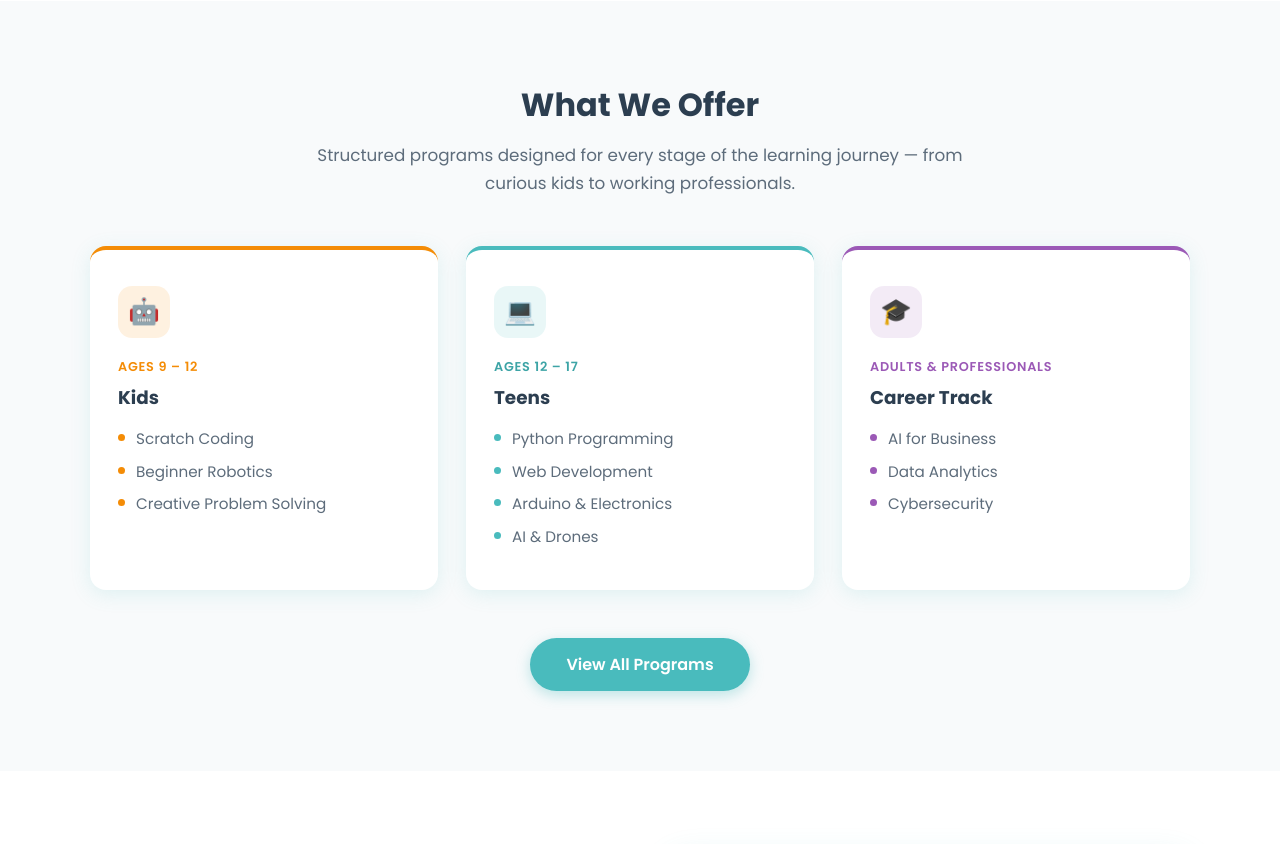
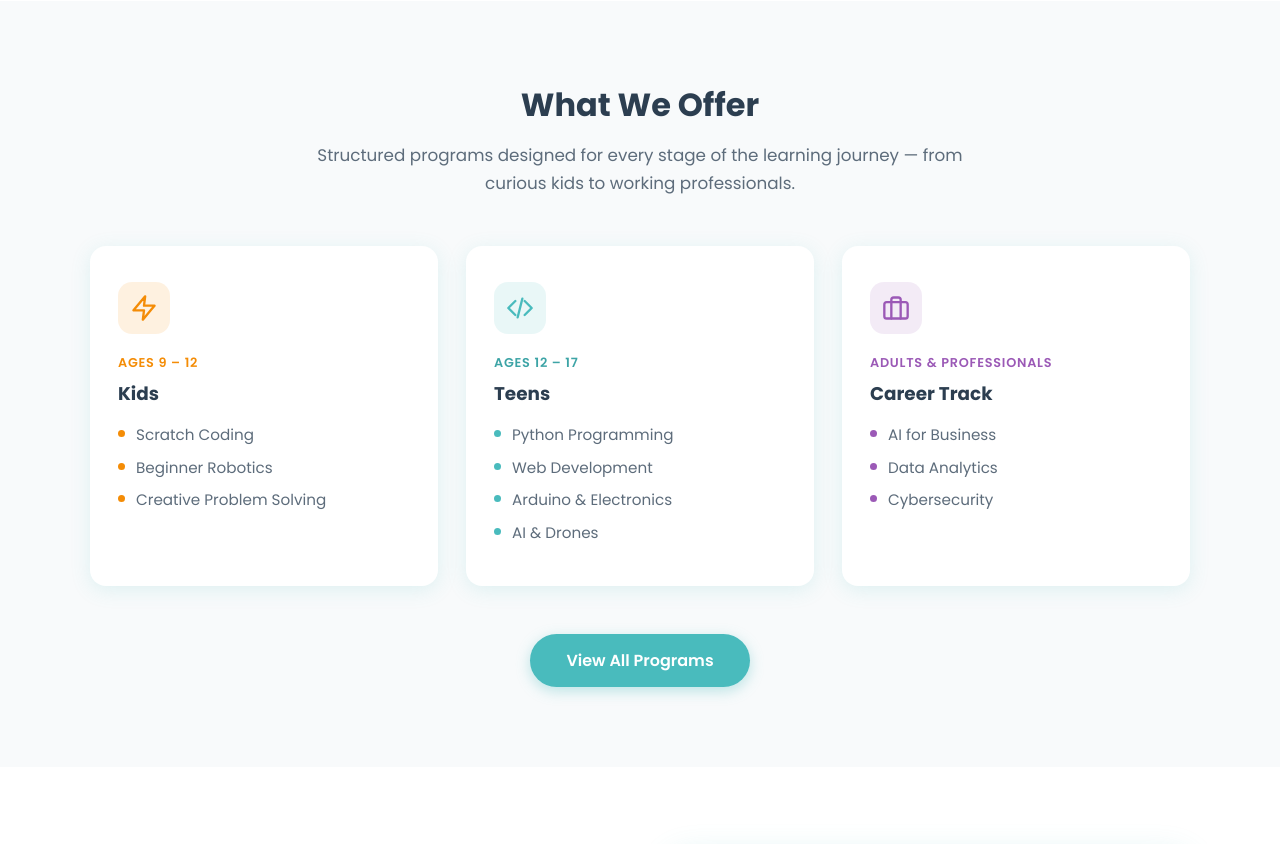
Before and after one commit to pSeudnotsudo/i-code-lab, a Django app: page /about/ in a window 1280 px wide. Shown: the part 961-1805 px from the top of the page. Run offline with Django 5.2, Linux system fonts and the light colour scheme.

Commit message:
style: update about page icons, navbar logo, and styling refinements
- Replace emoji icons with SVG icons on About page offer cards
- Remove colored top borders from offer cards
- Update navbar logo and styling

Co-Authored-By: Claude Opus 4.6 (1M context) <noreply@anthropic.com>

```diff
--- a/pages/templates/about.html
+++ b/pages/templates/about.html
@@ -153,17 +153,12 @@
     box-shadow: var(--shadow-md);
     padding: 36px 28px;
     transition: transform 0.25s ease, box-shadow 0.25s ease;
-    border-top: 4px solid transparent;
   }
 
   .ft-about__offer-card:hover {
     transform: translateY(-6px);
     box-shadow: var(--shadow-lg);
   }
-
-  .ft-about__offer-card--orange { border-top-color: var(--accent-orange); }
-  .ft-about__offer-card--teal   { border-top-color: var(--primary-teal); }
-  .ft-about__offer-card--purple { border-top-color: var(--accent-purple); }
 
   .ft-about__offer-icon {
     width: 52px;
@@ -173,12 +168,11 @@
     align-items: center;
     justify-content: center;
     margin-bottom: 20px;
-    font-size: 1.6rem;
   }
 
-  .ft-about__offer-icon--orange { background: rgba(244, 140, 6, 0.12); }
-  .ft-about__offer-icon--teal   { background: rgba(73, 187, 189, 0.12); }
-  .ft-about__offer-icon--purple { background: rgba(155, 89, 182, 0.12); }
+  .ft-about__offer-icon--orange { background: rgba(244, 140, 6, 0.12); color: var(--accent-orange); }
+  .ft-about__offer-icon--teal   { background: rgba(73, 187, 189, 0.12); color: var(--primary-teal); }
+  .ft-about__offer-icon--purple { background: rgba(155, 89, 182, 0.12); color: var(--accent-purple); }
 
   .ft-about__offer-age {
     font-size: 0.8rem;
@@ -529,7 +523,9 @@
 
       <!-- Kids (9-12) -->
       <div class="ft-about__offer-card ft-about__offer-card--orange">
-        <div class="ft-about__offer-icon ft-about__offer-icon--orange">&#129302;</div>
+        <div class="ft-about__offer-icon ft-about__offer-icon--orange">
+          <svg width="28" height="28" viewBox="0 0 24 24" fill="none" stroke="currentColor" stroke-width="2" stroke-linecap="round" stroke-linejoin="round"><polygon points="13 2 3 14 12 14 11 22 21 10 12 10 13 2"/></svg>
+        </div>
         <p class="ft-about__offer-age ft-about__offer-age--orange">Ages 9 – 12</p>
         <h3 class="ft-about__offer-title">Kids</h3>
         <ul class="ft-about__offer-list">
@@ -541,7 +537,9 @@
 
       <!-- Teens (12-17) -->
       <div class="ft-about__offer-card ft-about__offer-card--teal">
-        <div class="ft-about__offer-icon ft-about__offer-icon--teal">&#128187;</div>
+        <div class="ft-about__offer-icon ft-about__offer-icon--teal">
+          <svg width="28" height="28" viewBox="0 0 24 24" fill="none" stroke="currentColor" stroke-width="2" stroke-linecap="round" stroke-linejoin="round"><polyline points="16 18 22 12 16 6"/><polyline points="8 6 2 12 8 18"/><line x1="14" y1="4" x2="10" y2="20"/></svg>
+        </div>
         <p class="ft-about__offer-age ft-about__offer-age--teal">Ages 12 – 17</p>
         <h3 class="ft-about__offer-title">Teens</h3>
         <ul class="ft-about__offer-list">
@@ -554,7 +552,9 @@
 
       <!-- Adults & Professionals -->
       <div class="ft-about__offer-card ft-about__offer-card--purple">
-        <div class="ft-about__offer-icon ft-about__offer-icon--purple">&#127891;</div>
+        <div class="ft-about__offer-icon ft-about__offer-icon--purple">
+          <svg width="28" height="28" viewBox="0 0 24 24" fill="none" stroke="currentColor" stroke-width="2" stroke-linecap="round" stroke-linejoin="round"><rect x="2" y="7" width="20" height="14" rx="2" ry="2"/><path d="M16 21V5a2 2 0 0 0-2-2h-4a2 2 0 0 0-2 2v16"/></svg>
+        </div>
         <p class="ft-about__offer-age ft-about__offer-age--purple">Adults &amp; Professionals</p>
         <h3 class="ft-about__offer-title">Career Track</h3>
         <ul class="ft-about__offer-list">
--- a/pages/templates/navbar.html
+++ b/pages/templates/navbar.html
@@ -3,7 +3,7 @@
 
 <nav class="navbar">
     <div class="nav-container">
-        <a href="/" class="logo"><img src="{% static 'images/I CODE LOGOS  V2_Page_2.png' %}" alt="I-CODE Logo" style="top: auto; height: 50px;width: 100px;" /></a>
+        <a href="/" class="logo"><img src="{% static 'images/i-code_logo_v2.png' %}" alt="I-CODE Logo" style="top: auto; height: 50px;width: 120px;" /></a>
         <ul class="nav-links">
             <li><a href="{% url 'index' %}">Home</a></li>
             <li><a href="{% url 'programs' %}">Programs</a></li>
--- a/static/css/styles.css
+++ b/static/css/styles.css
@@ -2,6 +2,7 @@
 /* CSS Variables for theming */
 :root {
     --primary-teal: #49BBBD;
+    --secondary-teal: #a4dcdd;
     /* #626381
     #9DCCFF  */
 
@@ -40,7 +41,8 @@
     top: 0;
     left: 0;
     right: 0;
-    background: var(--primary-teal);
+    /* background: var(--primary-teal); */
+    background: white;
     z-index: 1000;
     padding: 1rem 0;
     box-shadow: var(--shadow-sm);
@@ -76,7 +78,7 @@
 }
 
 .nav-links a {
-    color: var(--white);
+    color: var(--primary-teal);
     text-decoration: none;
     font-weight: 500;
     font-size: 0.95rem;
@@ -106,7 +108,7 @@
 }
 
 .nav-greeting {
-    color: var(--white);
+    color: var(--primary-teal);
     font-weight: 500;
     font-size: 0.95rem;
 }
@@ -116,6 +118,7 @@
     background: var(--white);
     color: var(--primary-teal);
     text-decoration: none;
+    border: 2px solid var(--primary-teal);
     border-radius: 50px;
     font-weight: 600;
     font-size: 0.9rem;
@@ -126,11 +129,12 @@
 .btn-login:hover {
     transform: translateY(-2px);
     box-shadow: var(--shadow-md);
+    border: none;
 }
 
 .btn-signup {
     padding: 0.6rem 1.75rem;
-    background: transparent;
+    background: var(--primary-teal);
     color: var(--white);
     text-decoration: none;
     border: 2px solid var(--white);
```
Also changed, not shown: icode_site/settings.py (+11 -30 lines), static/images/i-code_logo.png (added), static/images/i-code_logo_v2.png (added).
